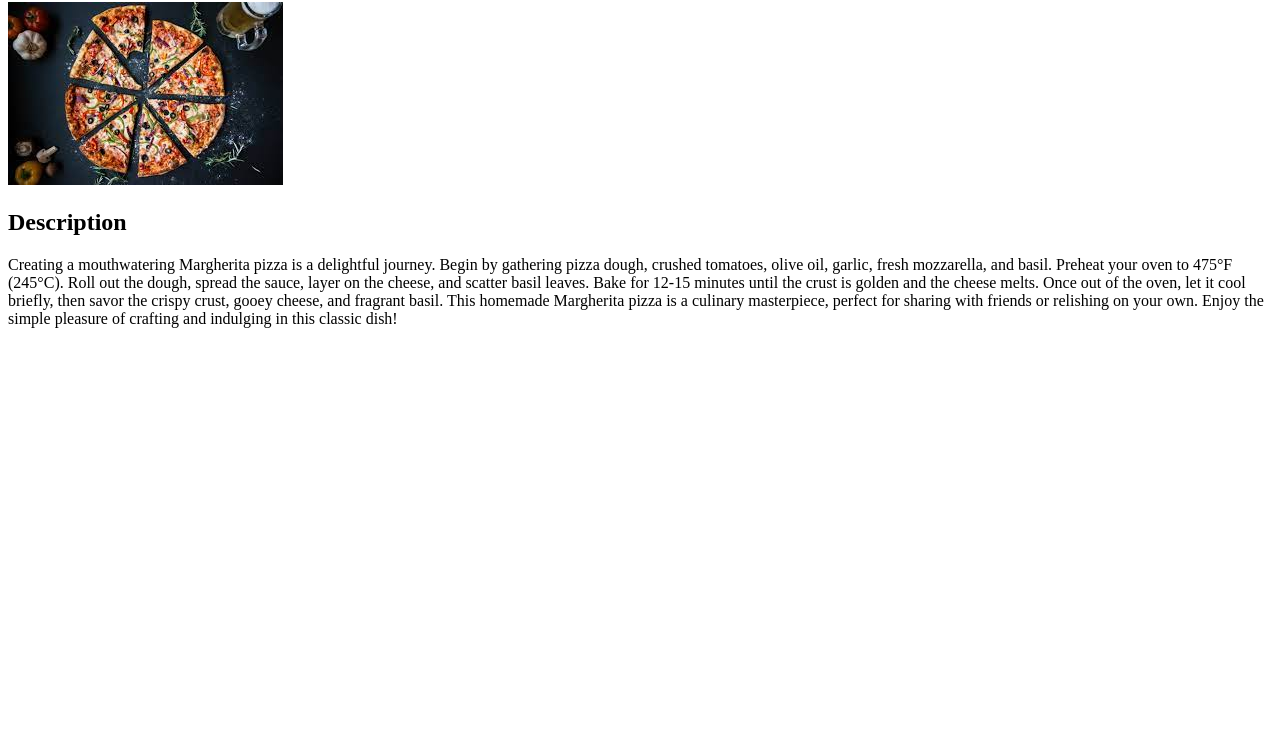
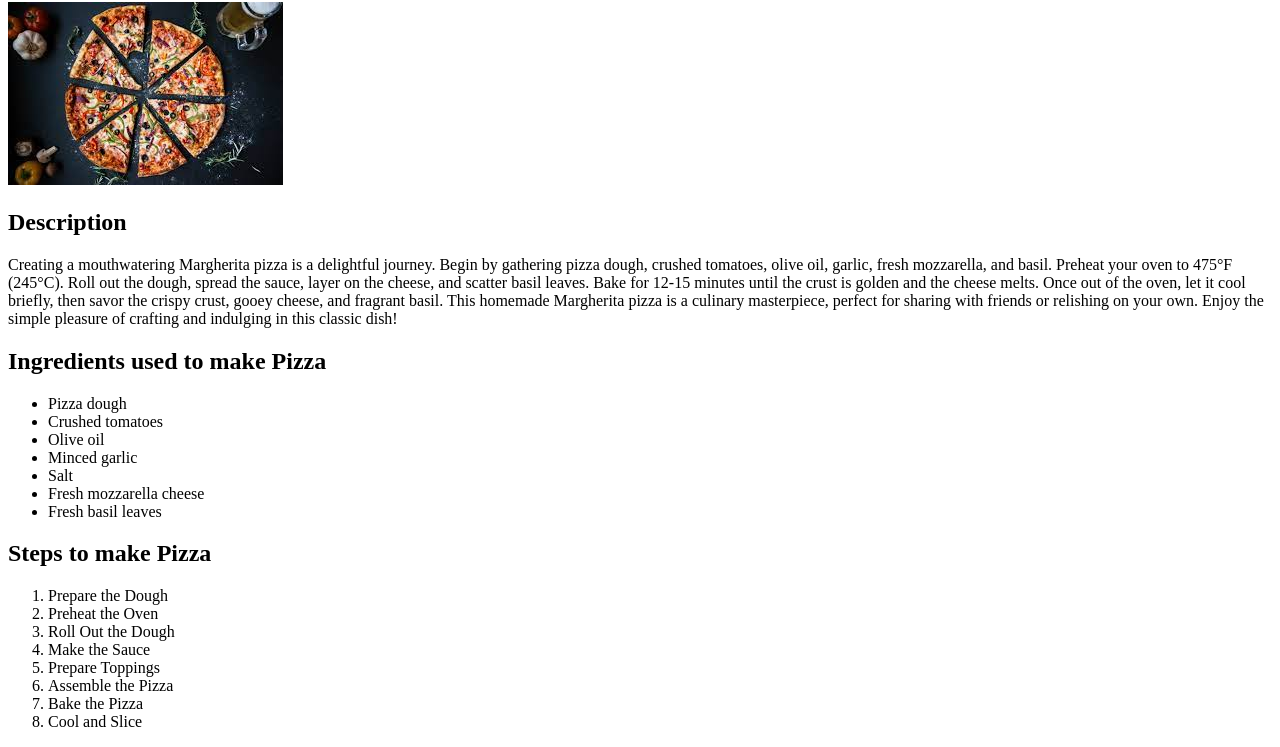
Before and after one commit to NaveenPensia70/odin-recipes, a plain HTML site: page recipes/pizza-recipe.html in a window 1280 px wide. Shown: the part 78-825 px from the top of the page. Before the commit the page ends 800 px from the top, so only its background shows below. Drawn offline with Linux system fonts and the light colour scheme.

Commit message:
Steps and Ingredients list added in pizza-recipe.html

```diff
--- a/recipes/pizza-recipe.html
+++ b/recipes/pizza-recipe.html
@@ -10,5 +10,26 @@
     <img src="../image/pizza.jpeg" alt="pizza.jpeg">
     <h2>Description</h2>
     <p>Creating a mouthwatering Margherita pizza is a delightful journey. Begin by gathering pizza dough, crushed tomatoes, olive oil, garlic, fresh mozzarella, and basil. Preheat your oven to 475°F (245°C). Roll out the dough, spread the sauce, layer on the cheese, and scatter basil leaves. Bake for 12-15 minutes until the crust is golden and the cheese melts. Once out of the oven, let it cool briefly, then savor the crispy crust, gooey cheese, and fragrant basil. This homemade Margherita pizza is a culinary masterpiece, perfect for sharing with friends or relishing on your own. Enjoy the simple pleasure of crafting and indulging in this classic dish!</p>
+    <h2>Ingredients used to make Pizza</h2>
+    <ul>
+        <li>Pizza dough</li>
+        <li>Crushed tomatoes</li>
+        <li>Olive oil</li>
+        <li>Minced garlic</li>
+        <li>Salt</li>
+        <li>Fresh mozzarella cheese</li>
+        <li>Fresh basil leaves</li>
+    </ul>
+    <h2>Steps to make Pizza</h2>
+    <ol>
+        <li>Prepare the Dough</li>
+        <li>Preheat the Oven</li>
+        <li>Roll Out the Dough</li>
+        <li>Make the Sauce</li>
+        <li>Prepare Toppings</li>
+        <li>Assemble the Pizza</li>
+        <li>Bake the Pizza</li>
+        <li>Cool and Slice</li>
+    </ol>
 </body>
 </html>
```
